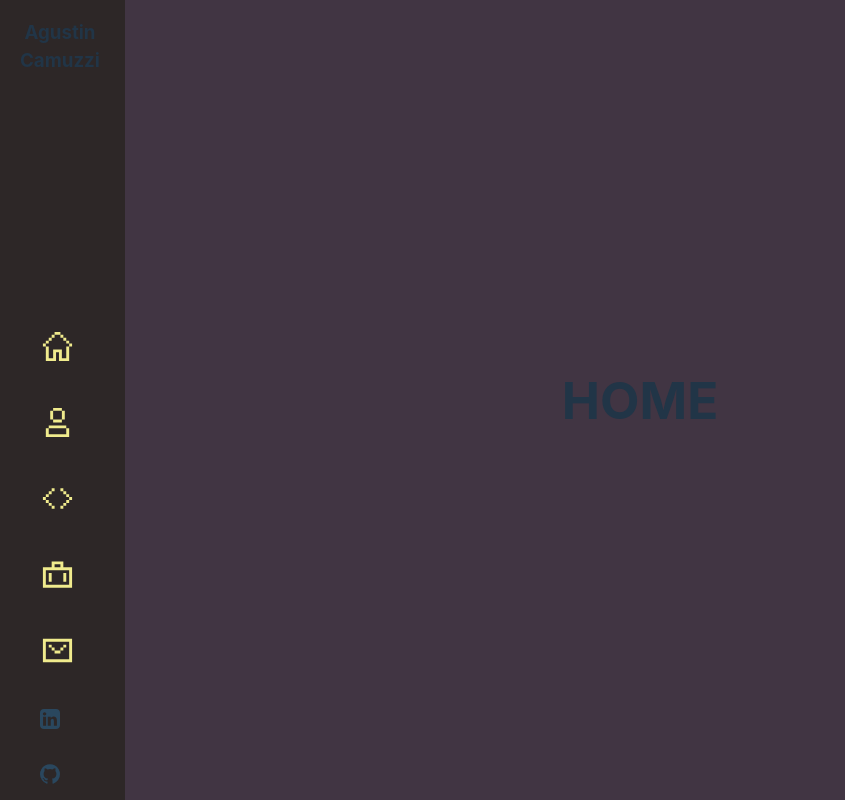
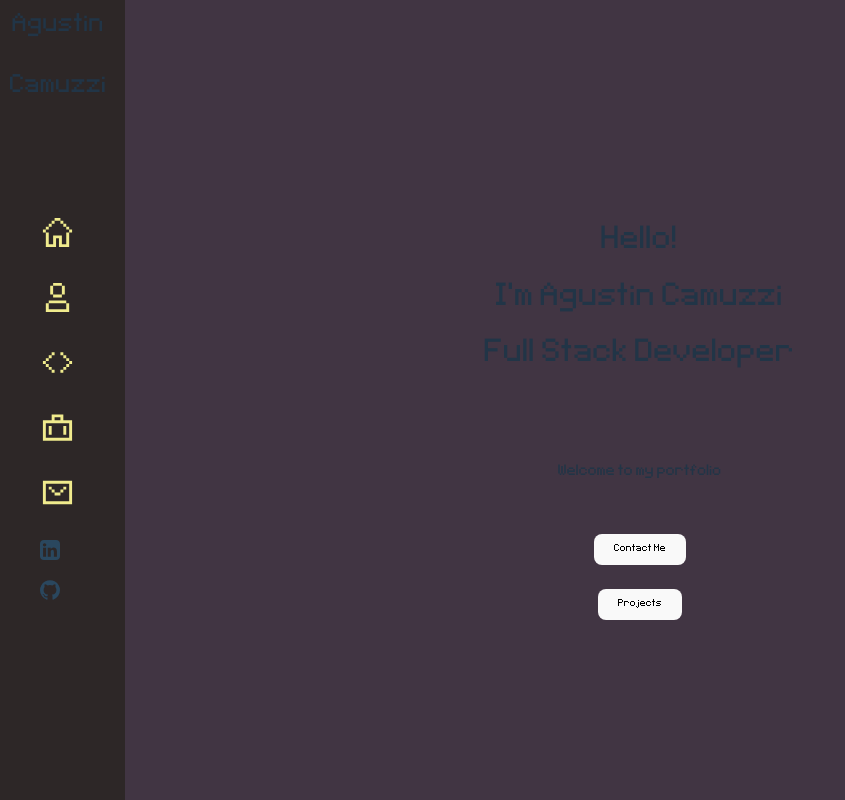
Before and after one commit to Camuzzi/Portfolio-Camuzzi, a React (Vite) app: page /home in a window 1280 px wide. Shown: the whole page, without its empty margins (0-845 px from the left). Built offline with nearby package versions, Linux system fonts and the light colour scheme.

Commit message:
Font added

```diff
--- a/src/components/Sidebar/Sidebar.css
+++ b/src/components/Sidebar/Sidebar.css
@@ -2,7 +2,7 @@
     position: fixed;
     top: 0;
     left: 0;
-    width: auto;
+    width: 100px;
     height: 100%;
     background-color: #2D2727;
     display: flex;
@@ -13,15 +13,17 @@
 
 .sidebar-header{
     display: flex;
-    padding-left: 20px;
+    margin: -45px 0px 0px 10px;
+    font-size: 35px;
 }
 
 .sidebar-icons{
     display: flex;
     flex-direction: column;
-    gap: 35px;
+    gap: 20px;
     list-style: none;
     text-align: center;
+    margin-bottom: 200px;
 }
 
 .sidebar-icons li{
--- a/src/components/Sidebar/Sidebar.jsx
+++ b/src/components/Sidebar/Sidebar.jsx
@@ -43,7 +43,7 @@ const Sidebar = () => {
                 <a href="https://www.linkedin.com/in/agustin-camuzzi-3a9b81272/" target="_blank">
                 <img src={linkedInLogo} alt="Linked In Logo" title="LinkedIn" className="icon-social"/>
                 </a>
-                <a href="'https://github.com/Camuzzi'" target="_blank">
+                <a href="'https://github.com/Camuzzi/'" target="_blank">
                 <img src={gitLogo} alt="GitHub Logo" title="GitHub" className="icon-social"/>
                 </a>
             </ul>
--- a/src/index.css
+++ b/src/index.css
@@ -12,6 +12,11 @@
   -webkit-font-smoothing: antialiased;
   -moz-osx-font-smoothing: grayscale;
   -webkit-text-size-adjust: 100%;
+}
+
+@font-face {
+  font-family: "PixelFont";
+  src: url("./fonts/Pixeltype.ttf");
 }
 
 a {
@@ -30,6 +35,7 @@ body {
   min-width: 320px;
   min-height: 100vh;
   background-color: #413543;
+  font-family: "PixelFont";
 }
 
 h1 {
--- a/src/views/Home/Home.jsx
+++ b/src/views/Home/Home.jsx
@@ -2,7 +2,17 @@
 const Home = () => {
     return(
         <div>
-            <h1>HOME</h1>
+            <h1><b>Hello!<br /> I'm Agustin Camuzzi<br /> Full Stack Developer</b> </h1>
+            <h2><br /> Welcome to my portfolio</h2>
+            <br />
+            <button >
+                Contact Me
+            </button>
+            <br />
+            <br />
+            <button >
+                Projects
+            </button>
         </div>
     );
 }
```
Also changed, not shown: src/fonts/Pixeltype.ttf (added).
